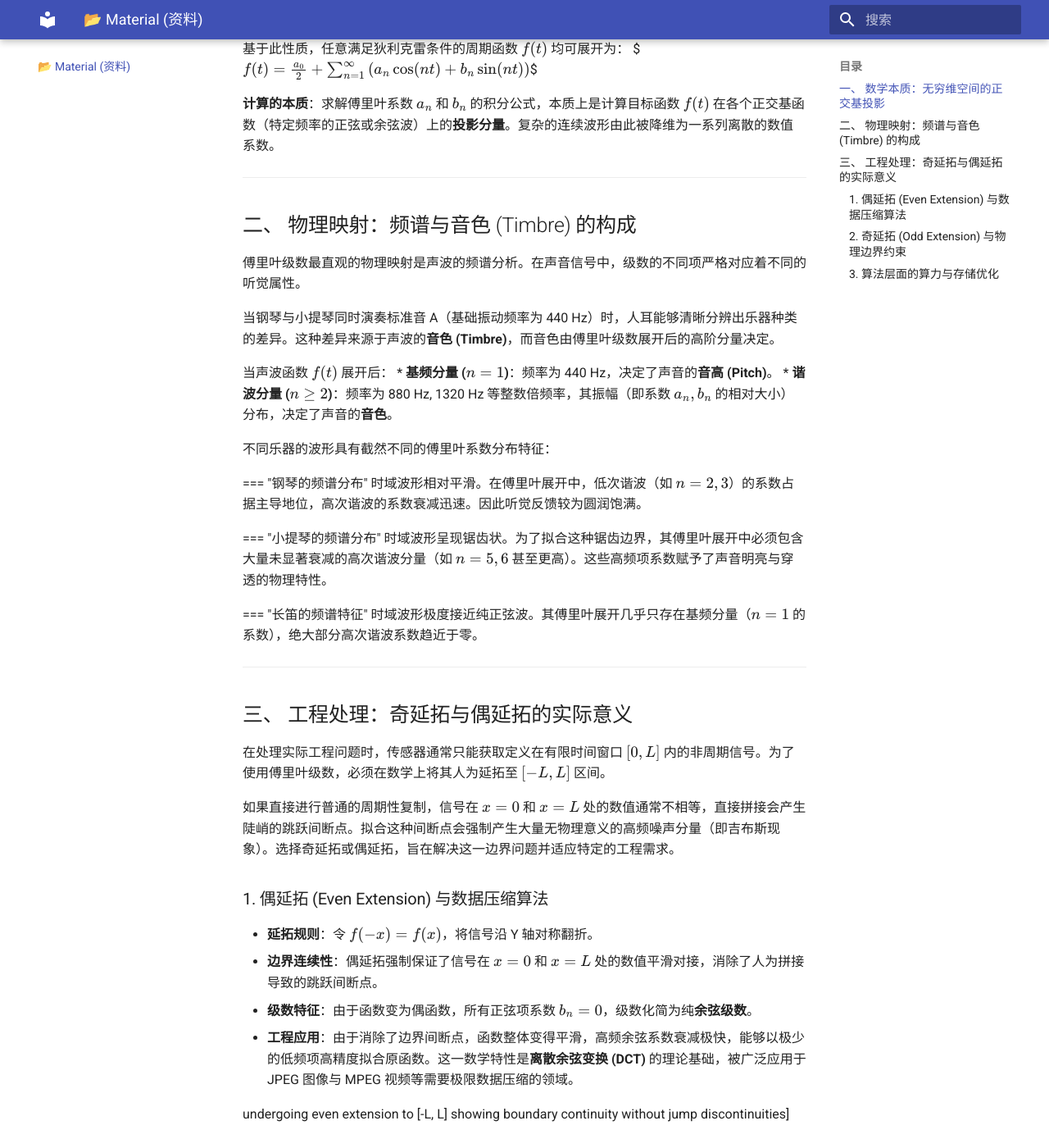
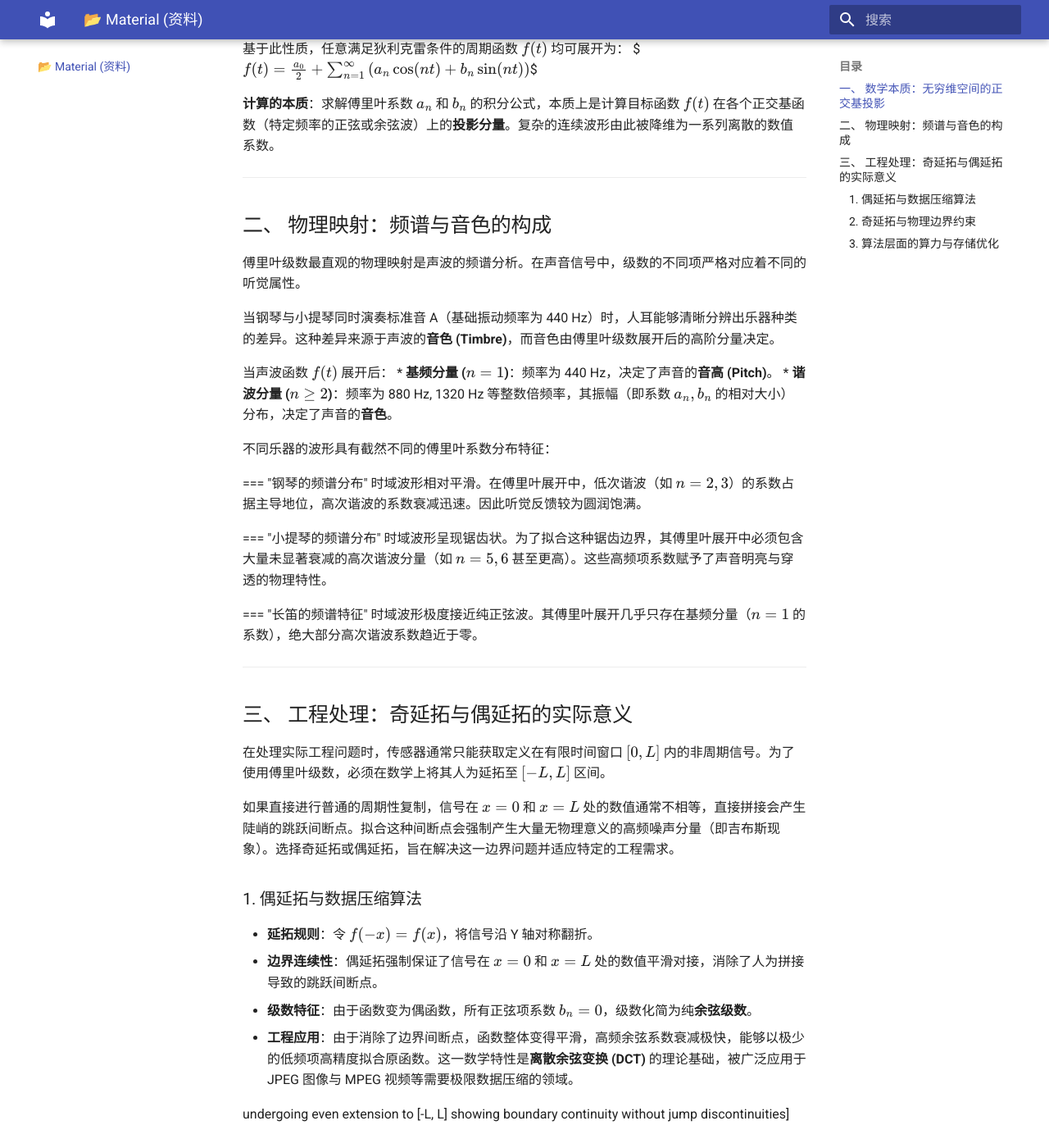
Before and after one commit to umi0924/fourier-series, an MkDocs documentation site: the page built from docs/material.md, in a window 1280 px wide and 1400 px high, scrolled down 580 px. Shown: the whole window at 82% size. Built offline with MkDocs 1.6.1 and Material for MkDocs 9.7.7, drawn with Linux system fonts in a browser that asks for light colours; some of the changed text lies outside the part shown.

Commit message:
second fix

```diff
--- a/docs/material.md
+++ b/docs/material.md
@@ -22,7 +22,7 @@ $$f(t) = \frac{a_0}{2} + \sum_{n=1}^{\infty} \left( a_n \cos(nt) + b_n \sin(nt)
 
 ---
 
-## 二、 物理映射：频谱与音色 (Timbre) 的构成
+## 二、 物理映射：频谱与音色的构成
 
 傅里叶级数最直观的物理映射是声波的频谱分析。在声音信号中，级数的不同项严格对应着不同的听觉属性。
 
@@ -53,7 +53,7 @@ $$f(t) = \frac{a_0}{2} + \sum_{n=1}^{\infty} \left( a_n \cos(nt) + b_n \sin(nt)
 
 如果直接进行普通的周期性复制，信号在 $x=0$ 和 $x=L$ 处的数值通常不相等，直接拼接会产生陡峭的跳跃间断点。拟合这种间断点会强制产生大量无物理意义的高频噪声分量（即吉布斯现象）。选择奇延拓或偶延拓，旨在解决这一边界问题并适应特定的工程需求。
 
-### 1. 偶延拓 (Even Extension) 与数据压缩算法
+### 1. 偶延拓与数据压缩算法
 * **延拓规则**：令 $f(-x) = f(x)$，将信号沿 Y 轴对称翻折。
 * **边界连续性**：偶延拓强制保证了信号在 $x=0$ 和 $x=L$ 处的数值平滑对接，消除了人为拼接导致的跳跃间断点。
 * **级数特征**：由于函数变为偶函数，所有正弦项系数 $b_n = 0$，级数化简为纯**余弦级数**。
@@ -61,7 +61,7 @@ $$f(t) = \frac{a_0}{2} + \sum_{n=1}^{\infty} \left( a_n \cos(nt) + b_n \sin(nt)
 
  undergoing even extension to [-L, L] showing boundary continuity without jump discontinuities]
 
-### 2. 奇延拓 (Odd Extension) 与物理边界约束
+### 2. 奇延拓与物理边界约束
 * **延拓规则**：令 $f(-x) = -f(x)$，将信号关于原点对称翻折。
 * **级数特征**：由于函数变为奇函数，所有余弦项系数 $a_n = 0$，级数化简为纯**正弦级数**。
 * **物理约束一致性**：正弦函数 $\sin(\frac{n\pi x}{L})$ 在端点 $x=0$ 和 $x=L$ 处的值恒定为零。因此，奇延拓在数学上天然满足端点位移为零的边界条件。
```
